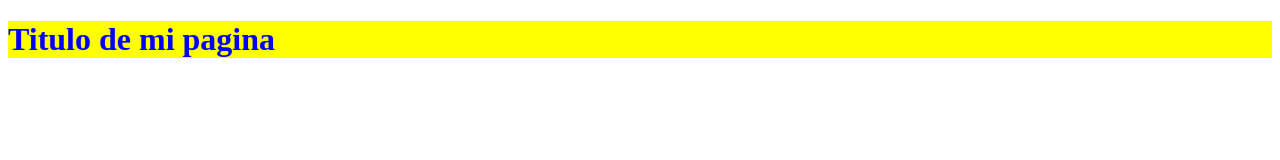
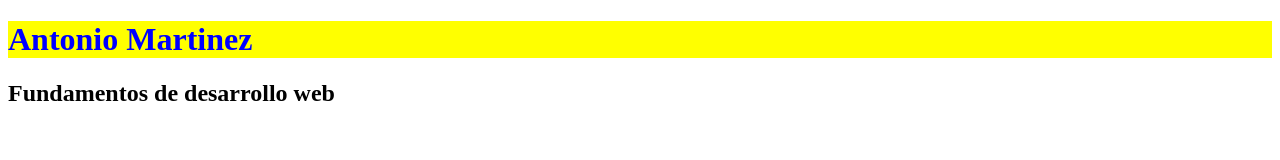
Before and after one commit to juanmtz16/webpage, a plain HTML site: page index.html in a window 1280 px wide. Drawn offline with Linux system fonts and the light colour scheme.

Commit message:
Agregue subtitulo

```diff
--- a/index.html
+++ b/index.html
@@ -3,6 +3,7 @@
     <head>
     </head>
     <body>
-        <h1 style="background-color:yellow; color: blue;"> Titulo de mi pagina </h1>
+        <h1 style="background-color:yellow; color: blue;"> Antonio Martinez </h1>
+        <h2>Fundamentos de desarrollo web</h2>
     </body>
 </html>
```
